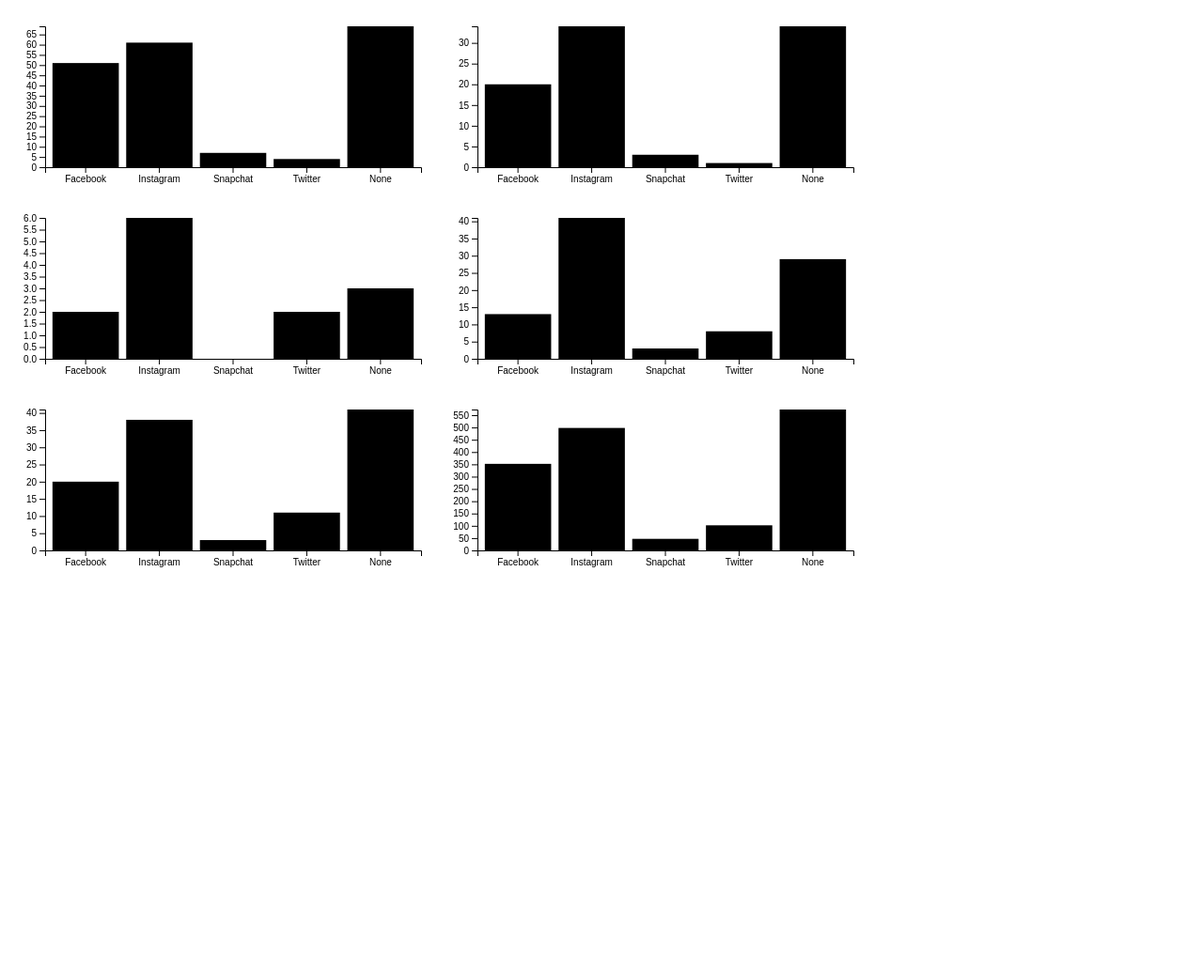
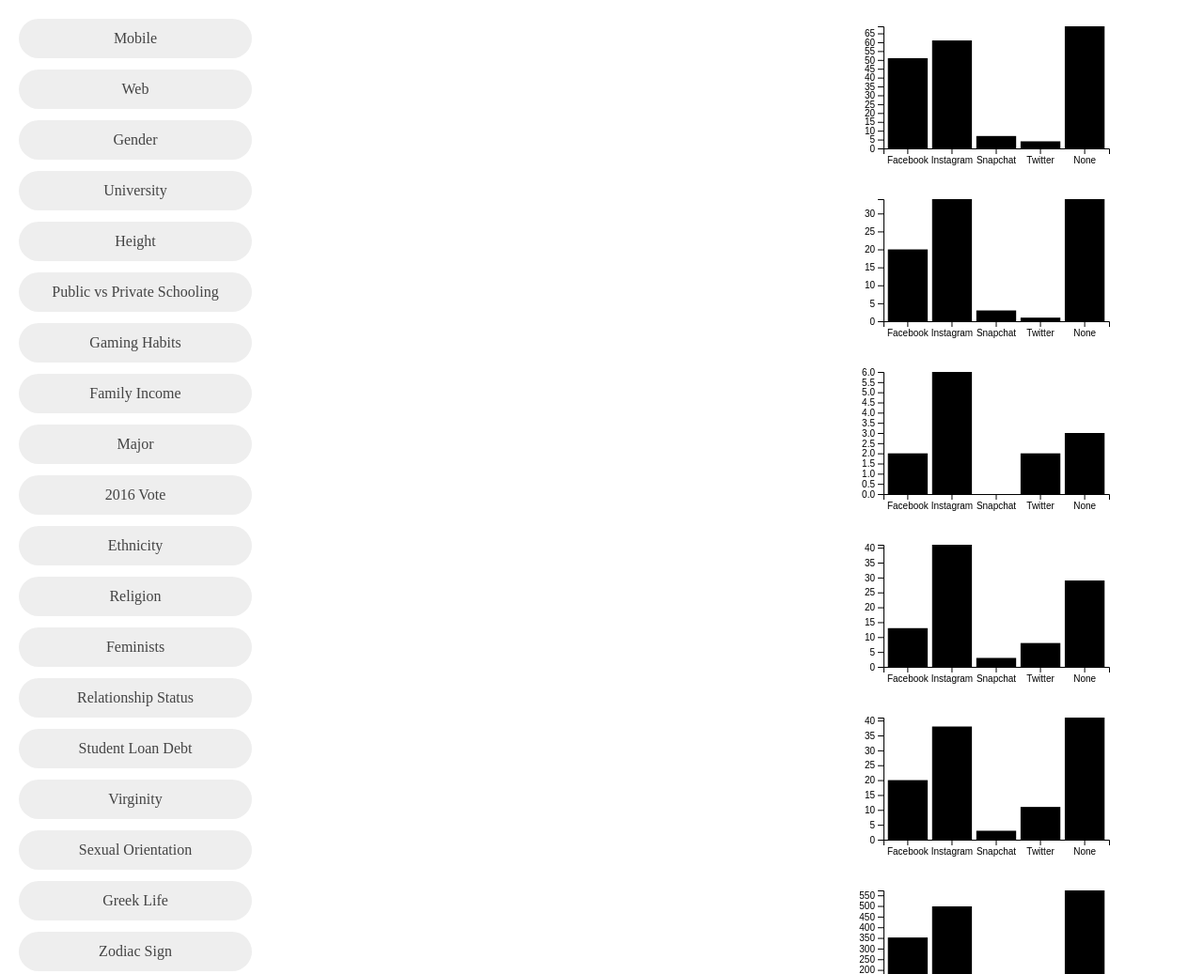
Before and after one commit to betty08300/shopfluencing, a website built with webpack: page index.html in a window 1280 px wide. Shown: the top 1037 px of the page at 94% size. Before the commit the page ends 800 px from the top, so only its background shows below. Built offline with nearby package versions, Linux system fonts and the light colour scheme.

Commit message:
create leftside nav

```diff
--- a/css/index.css
+++ b/css/index.css
@@ -0,0 +1,25 @@
+.container {
+    display: flex;
+}
+
+.left-side {
+    width: 20%;
+    padding: 12px;
+}
+
+.middle-side {
+    width: 50%;
+}
+
+.right-side {
+    width: 30%;
+}
+
+.segment-label {
+    background: #eeeeee;
+    border-radius: 50px;
+    color: #444;
+    margin-bottom: 12px;
+    padding: 12px;
+    text-align: center;
+}
--- a/index.html
+++ b/index.html
@@ -11,6 +11,11 @@
 </head>
 
 <body>
+    <div class="container">
+        <div class="left-side"></div>
+        <div class="middle-side"></div>
+        <div class="right-side"></div>
+    </div>
     <!-- <svg width="960" height="500"></svg> -->
     <div id="root" class="center-align"></div>
     <script src="./dist/main.js"></script>
--- a/src/index.js
+++ b/src/index.js
@@ -5,17 +5,7 @@
 
 const result = {}
 
-// set the dimensions and margins of the graph
-var margin = { top: 20, right: 20, bottom: 30, left: 40 },
-    width = 460 - margin.left - margin.right,
-    height = 200 - margin.top - margin.bottom;
 
-// set the ranges
-var x = d3.scaleBand()
-    .range([0, width])
-    .padding(0.1);
-var y = d3.scaleLinear()
-    .range([height, 0]);
 
 d3.csv('/data/shopfluencing.csv').then(data => {
     data.forEach((row) => {
@@ -32,24 +22,44 @@
     })
     console.log(result);
 
+    // Build left side with segments
+    buildLeftSide(result);
 
     let ethnicityData = result['Ethnicity'];
     console.log(ethnicityData);
 
-    for (let key in ethnicityData) {
-        let segmentData = ethnicityData[key];
-        buildChart(segmentData)
-    }
+    // Build right side charts
+    buildRightCharts(ethnicityData)
 
-
+    // TODO: build middle chart
 
 })
 
-var buildChart = function(segmentData) {
+let buildRightCharts = (segmentsData) => {
+    // Build a chart for each subSegment data
+    // ie. Gender segment has Male and Female subsegments
+    for (let subSegment in segmentsData) {
+        buildRightChart(segmentsData[subSegment])
+    }
+}
+
+var buildRightChart = function(subSegmentData) {
+    // set the dimensions and margins of the graph
+    var margin = { top: 20, right: 20, bottom: 30, left: 40 },
+        width = 300 - margin.left - margin.right,
+        height = 180 - margin.top - margin.bottom;
+
+    // set the ranges
+    var x = d3.scaleBand()
+        .range([0, width])
+        .padding(0.1);
+    var y = d3.scaleLinear()
+        .range([height, 0]);
+
     // append the svg object to the body of the page
     // append a 'group' element to 'svg'
     // moves the 'group' element to the top left margin
-    var svg = d3.select("body").append("svg")
+    var svg = d3.select(".right-side").append("svg")
         .attr("width", width + margin.left + margin.right)
         .attr("height", height + margin.top + margin.bottom)
         .append("g")
@@ -57,15 +67,14 @@
             "translate(" + margin.left + "," + margin.top + ")");
 
     let chartData = [];
-    for (let platform in segmentData) {
-        let count = segmentData[platform];
+    for (let platform in subSegmentData) {
+        let count = subSegmentData[platform];
         let obj = {
             'platformName': platform,
             'count': count
         }
         chartData.push(obj);
     }
-
 
     // format the data
     chartData.forEach(function (d) {
@@ -95,3 +104,31 @@
     svg.append("g")
         .call(d3.axisLeft(y));
 }
+
+let buildLeftSide = function(result) {
+    let segmentsArr = Object.keys(result);
+    let leftSideContainer = document.getElementsByClassName('left-side')[0];
+
+    for (let i = 0; i < segmentsArr.length; i++) {
+        let label = segmentsArr[i];
+
+        // Create child div
+        let div = document.createElement('div');
+        div.className = 'segment-label';
+        // Set onclick handler for each div
+        div.onclick = function() { handleSegmentClick(result[label]) }
+        let textNode = document.createTextNode(label);
+        div.appendChild(textNode);
+
+        // Append div to left side container
+        leftSideContainer.appendChild(div)
+    }
+}
+
+let handleSegmentClick = function(segmentsData) {
+    console.log(segmentsData);
+    // Remove all child svg charts inside the right-side div
+    d3.select(".right-side").selectAll('svg').remove();
+    // Rebuild charts for segmentsData
+    buildRightCharts(segmentsData)
+}
--- a/webpack.common.js
+++ b/webpack.common.js
@@ -46,8 +46,9 @@
                         options: {
                             // you can specify a publicPath here
                             // by default it uses publicPath in webpackOptions.output
-                            publicPath: path.join(__dirname, './src'),
-                            hmr: process.env.NODE_ENV === "development"
+                            // publicPath: path.join(__dirname, './src'),
+                            // hmr: process.env.NODE_ENV === "development"
+                            includePaths: ['./css']
                         }
                     },
                     "css-loader",
```
Also changed, not shown: 4 other files.
